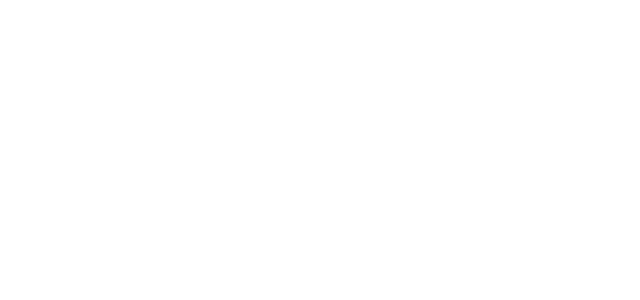
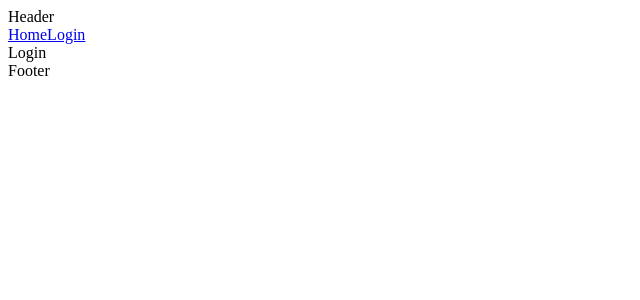
Before and after one commit to elanasande/front-end-fasitecando, a React (Create React App) app: page /login in a window 1280 px wide. Shown: the top 300 px of the page, without its empty margins (0-640 px from the left). Built offline with nearby package versions, Linux system fonts and the light colour scheme.

Commit message:
:construction: estrutura inicial

```diff
--- a/src/App.js
+++ b/src/App.js
@@ -1,7 +1,23 @@
 import React from 'react';
+import Header from './Components/Header';
+import Footer from './Components/Footer';
+import Home from './Components/Home';
+import { BrowserRouter, Routes, Route } from 'react-router-dom';
+import Login from './Components/Login/Login';
 
 function App() {
-  return <div></div>;
+  return (
+    <div>
+      <BrowserRouter>
+        <Header />
+        <Routes>
+          <Route path="/" element={<Home />}></Route>
+          <Route path="/login" element={<Login />}></Route>
+        </Routes>
+        <Footer />
+      </BrowserRouter>
+    </div>
+  );
 }
 
 export default App;
--- /dev/null
+++ b/src/Components/Footer.js
@@ -0,0 +1,7 @@
+import React from 'react';
+
+const Footer = () => {
+  return <div>Footer</div>;
+};
+
+export default Footer;
--- /dev/null
+++ b/src/Components/Header.js
@@ -0,0 +1,16 @@
+import React from 'react';
+import { Link } from 'react-router-dom';
+
+const Header = () => {
+  return (
+    <div>
+      Header
+      <nav>
+        <Link to="/">Home</Link>
+        <Link to="/login">Login</Link>
+      </nav>
+    </div>
+  );
+};
+
+export default Header;
--- /dev/null
+++ b/src/Components/Home.js
@@ -0,0 +1,7 @@
+import React from 'react';
+
+const Home = () => {
+  return <div>Home</div>;
+};
+
+export default Home;
--- /dev/null
+++ b/src/Components/Login/Login.js
@@ -0,0 +1,7 @@
+import React from 'react';
+
+const Login = () => {
+  return <div>Login</div>;
+};
+
+export default Login;
```
